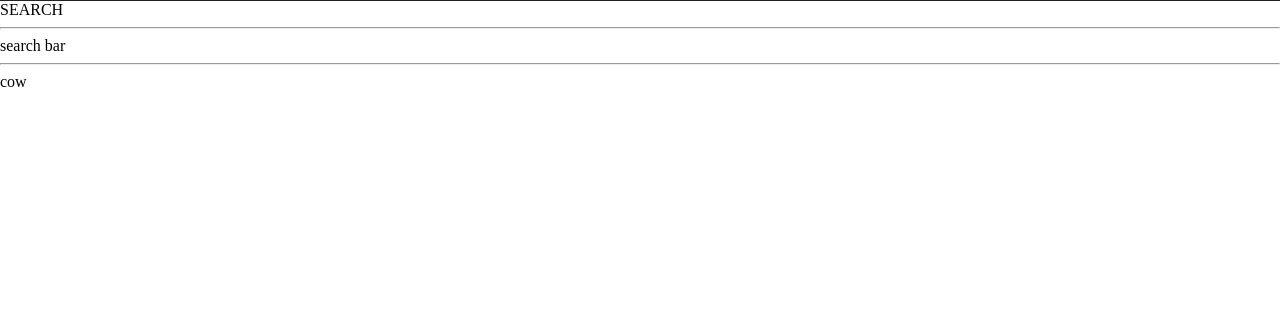
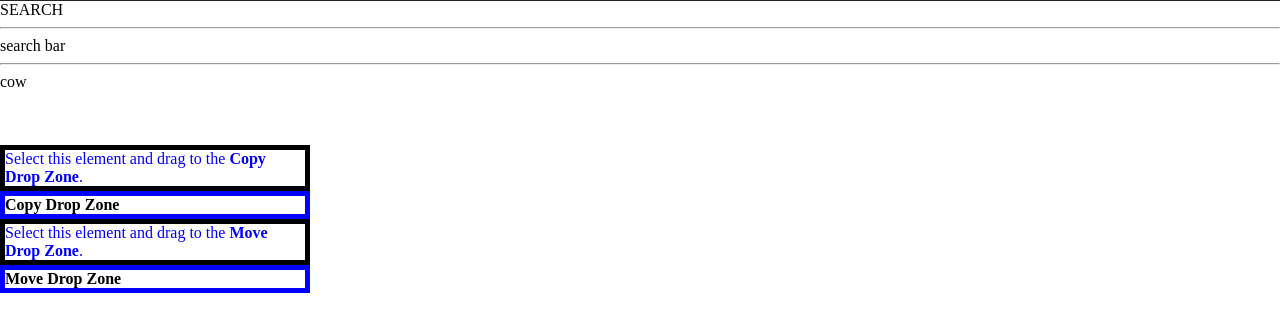
Before and after one commit to najar1412/refboard, a Django app: page /search/1/ in a window 1280 px wide. Shown: the part 249-581 px from the top of the page. Run offline with Django 3.2, Linux system fonts and the light colour scheme; data comes from the database, SQL or seed files in the repository.

Commit message:
figuring out the drag and drop api

```diff
--- a/refboard/refboard/templates/base.html
+++ b/refboard/refboard/templates/base.html
@@ -4,9 +4,70 @@
 <html lang="en">
 
 <head>
-  <link rel="stylesheet" href="style.css" />
   <link rel="stylesheet" type="text/css" href="{% static 'refboard/style.css' %}">
   <title></title>
+
+
+  <style>
+    #src_copy, #src_move  {
+      color: blue;
+      border: 5px solid black;
+      width: 300px;
+      height: 50;
+    }
+    #dest_copy, #dest_move {
+      border: 5px solid blue;
+      width: 300px;
+      height: 50;
+    }
+  </style>
+
+<script>
+  function dragstart_handler(ev) {
+   console.log("dragStart");
+   console.log(mockPk);
+   // Change the source element's background color to signify drag has started
+   ev.currentTarget.style.border = "dashed";
+   // Add the id of the drag source element to the drag data payload so
+   // it is available when the drop event is fired
+   // Additional data can be added using setData
+   ev.dataTransfer.setData("text", ev.target.id);
+   // Tell the browser both copy and move are possible
+   ev.effectAllowed = "copyMove";
+  }
+  function dragover_handler(ev) {
+   console.log("dragOver");
+   // Change the target element's border to signify a drag over event
+   // has occurred
+   ev.currentTarget.style.background = "lightblue";
+   ev.preventDefault();
+  }
+  function drop_handler(ev) {
+    console.log("Drop");
+    ev.preventDefault();
+    // Get the id of drag source element (that was added to the drag data
+    // payload by the dragstart event handler)
+    console.log(ev.dataTransfer);
+    var id = ev.dataTransfer.getData("text");
+    // Only Move the element if the source and destination ids are both "move"
+    if (id == "src_move" && ev.target.id == "dest_move")
+      ev.target.appendChild(document.getElementById(id));
+    // Copy the element if the source and destination ids are both "copy"
+    if (id == "src_copy" && ev.target.id == "dest_copy") {
+     var nodeCopy = document.getElementById(id).cloneNode(true);
+     nodeCopy.id = "newId";
+     ev.target.appendChild(nodeCopy);
+    }
+  }
+  function dragend_handler(ev) {
+    console.log("dragEnd");
+    // Restore source's border
+    ev.target.style.border = "solid black";
+    // Remove all of the drag data
+    ev.dataTransfer.clearData();
+  }
+  </script>
+
 </head>
 
 <body>
@@ -24,6 +85,23 @@
     {% block content %}{% endblock %}
   </div>
 
+
+
+
+
+  <div draggable="true" id="src_copy" ondragstart="dragstart_handler(event);" ondragend="dragend_handler(event);">
+    Select this element and drag to the <strong>Copy Drop Zone</strong>.
+</div>
+<div id="dest_copy" ondrop="drop_handler(event);" ondragover="dragover_handler(event);"><strong>Copy Drop Zone</strong></div>
+<div draggable="true" id="src_move" ondragstart="dragstart_handler(event);" ondragend="dragend_handler(event);">
+    Select this element and drag to the <strong>Move Drop Zone</strong>.
+</div>
+<div id="dest_move" ondrop="drop_handler(event);" ondragover="dragover_handler(event);"><strong>Move Drop Zone</strong></div>
+
+
+
+
+
 </body>
 
 </html>
```
